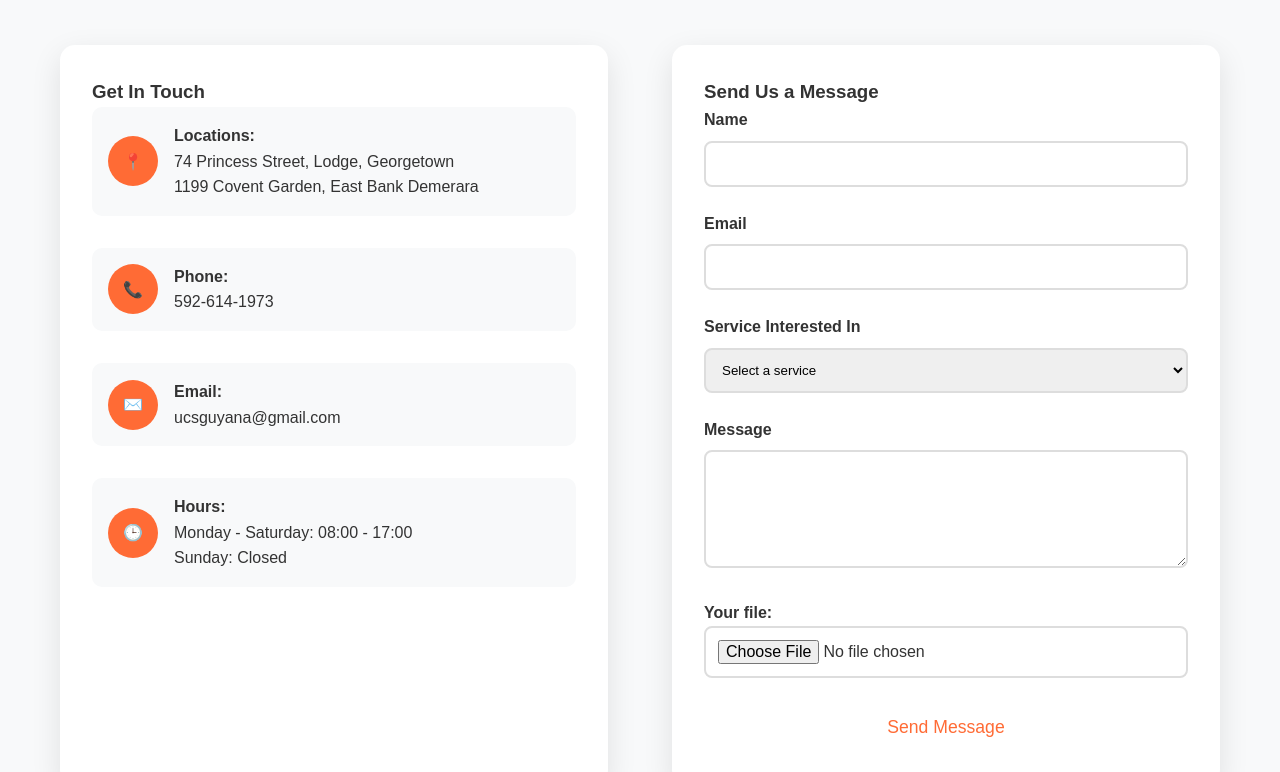
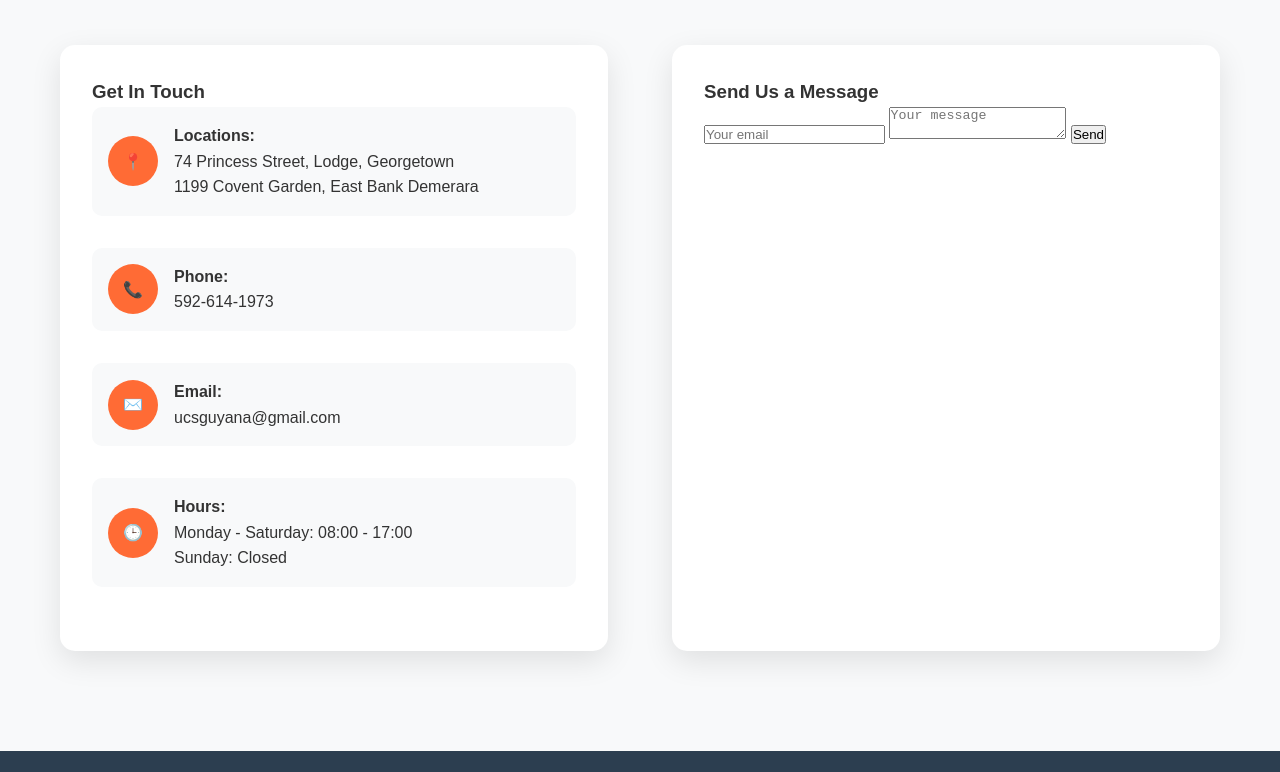
Before and after one commit to Komtigo/ucsguyana-site, a plain HTML site: page index.html in a window 1280 px wide. Shown: the part 3347-4119 px from the top of the page. Drawn offline with Linux system fonts and the light colour scheme.

Commit message:
Update index.html with all recent changes

```diff
--- a/index.html
+++ b/index.html
@@ -755,41 +755,11 @@
 
                 <div class="contact-form fade-in">
                     <h3>Send Us a Message</h3>
-                    <form action="https://formspree.io/f/manjwyld" method="POST" enctype="multipart/form-data">
-                        <div class="form-group">
-                          <label for="name">Name</label>
-                          <input type="text" id="name" name="name" required>
-                        </div>
-                        <div class="form-group">
-                          <label for="email">Email</label>
-                          <input type="email" id="email" name="email" required>
-                        </div>
-                        <div class="form-group">
-                          <label for="service">Service Interested In</label>
-                          <select id="service" name="service" style="width: 100%; padding: 12px; border: 2px solid #ddd; border-radius: 8px;">
-                            <option value="">Select a service</option>
-                            <option value="computer">Computer Services</option>
-                            <option value="architectural">Architectural Services</option>
-                            <option value="digital">Digital Marketing</option>
-                            <option value="packages">Service Packages</option>
-                            <option value="other">Other</option>
-                          </select>
-                        </div>
-                        <div class="form-group">
-                          <label for="message">Message</label>
-                          <textarea id="message" name="message" rows="5" required></textarea>
-                        </div>
-                        <div class="form-group">  <label>
-                            Your file:
-                            <input type="file" name="upload">
-                          </label>
-                        </div>
-                        <!-- Optional: this helps Formspree know where to send the reply -->
-                        <input type="hidden" name="_replyto" value="ucsguyana@gmail.com">
-
-                        <button type="submit" class="btn btn-primary" style="width: 100%;">Send Message</button>
+                    <form action="https://formspree.io/f/manjwyld" method="POST">
+                        <input type="email" name="email" placeholder="Your email" required>
+                        <textarea name="message" placeholder="Your message" required></textarea>
+                        <button type="submit">Send</button>
                       </form>
-
                 </div>
             </div>
         </div>
```
